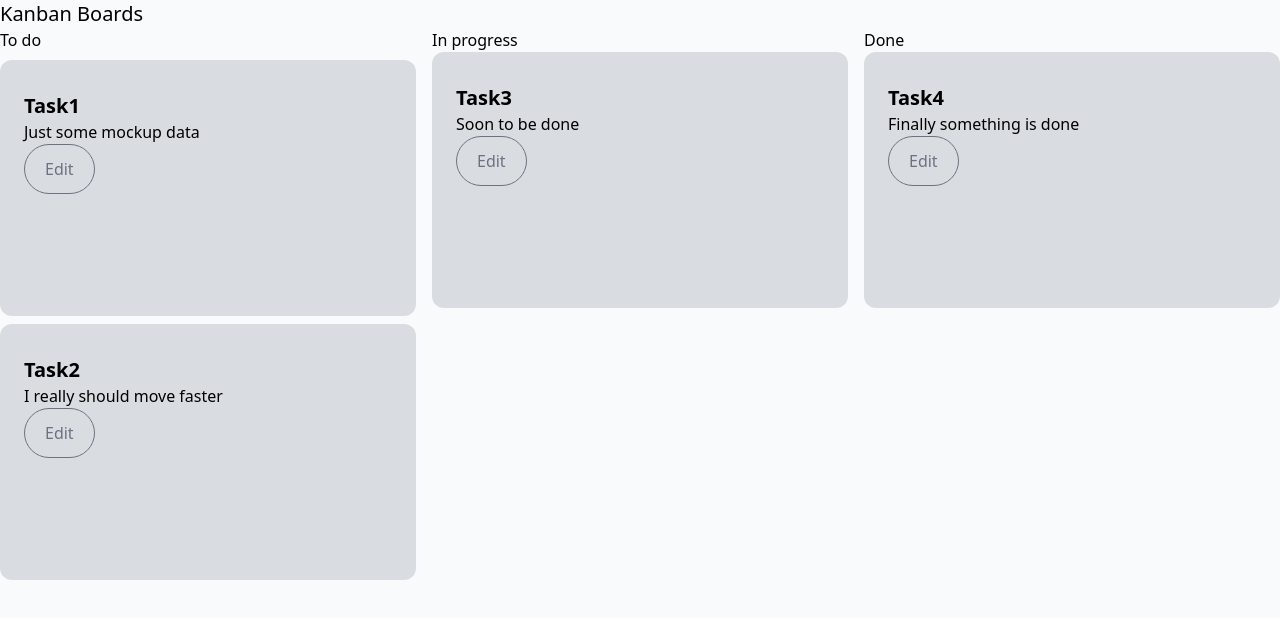
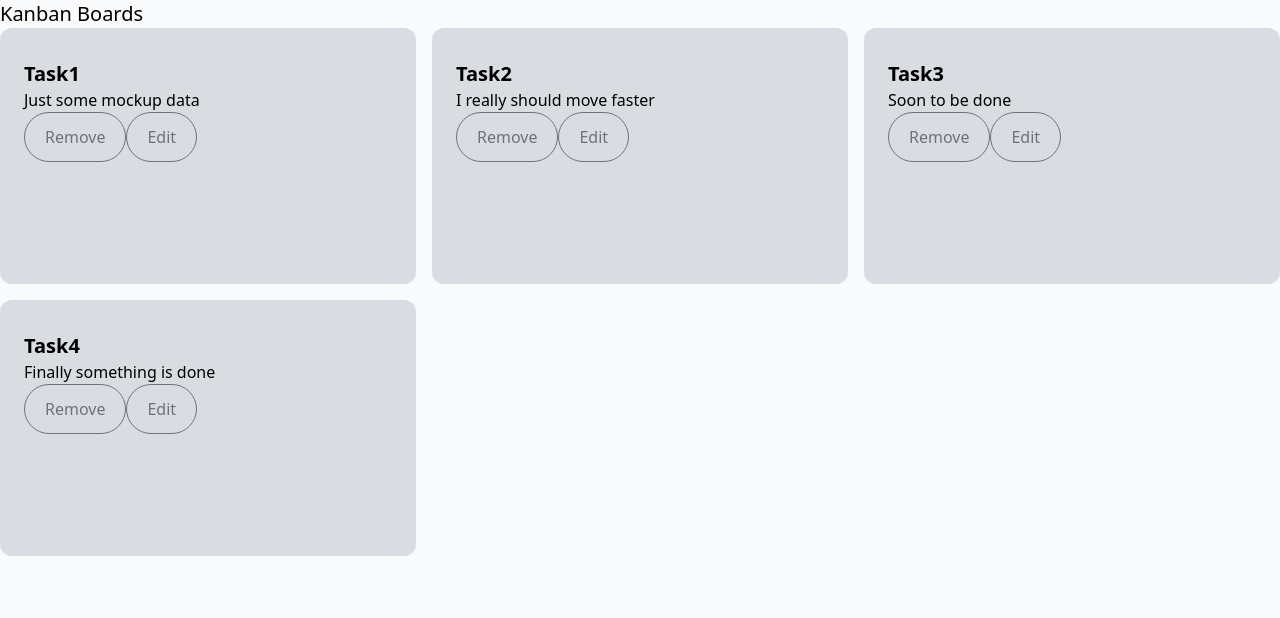
Before and after one commit to vlaier/Kanban-Boards, a Next.js app: page / in a window 1280 px wide. Shown: the top 618 px of the page. Built offline with nearby package versions, Linux system fonts and the light colour scheme.

Commit message:
feat: add Board Context and implements remove task button

```diff
--- a/src/components/boards/BoardContext.tsx
+++ b/src/components/boards/BoardContext.tsx
@@ -1,36 +1,50 @@
-import { createContext, ReactNode, useContext, useState } from 'react';
-import { IBoardState } from '.';
-import { ITaskCard } from '../cards';
+import {
+  createContext,
+  Dispatch,
+  ReactNode,
+  useContext,
+  useReducer,
+} from 'react';
+import { IBoard, IBoardAction } from '.';
 import { mockBasicBoardProps } from './basic/BasicBoard.mocks';
 
-const Context = createContext<IBoardState | null>(null);
+const Context = createContext<IBoard | null>(null);
+const DispatchContext = createContext<Dispatch<IBoardAction> | null>(null);
 
-export const BoardContext = ({ children }: { children: ReactNode }) => {
-  const [tasks, setTasks] = useState<ITaskCard[]>([]);
+const boardReducer = (state: IBoard, action: IBoardAction) => {
+  switch (action.type) {
+    case 'addTask': {
+      const newTask = action.task;
+      return { ...state, tasks: [...state.tasks, newTask] };
+    }
+    case 'removeTask': {
+      const filtredTasks = state.tasks.filter((task) => {
+        return task.id !== action.taskId;
+      });
+      return { ...state, tasks: filtredTasks };
+    }
+  }
+};
+export const BoardContext: React.FC<{ children: ReactNode }> = ({
+  children,
+}) => {
+  const [boardState, dispatch] = useReducer(
+    boardReducer,
+    mockBasicBoardProps.base
+  );
   return (
-    <Context.Provider
-      value={{
-        id: 0,
-        tasks: mockBasicBoardProps.base.tasks,
-        addTask: (item) => {
-          const updatedTasks = [...tasks, item];
-          return setTasks(updatedTasks);
-        },
-        removeTask: (item) => {
-          const filtredTasks = tasks.filter((task) => task.id !== item.id);
-          setTasks(filtredTasks);
-        },
-      }}
-    >
-      {children}
+    <Context.Provider value={boardState}>
+      <DispatchContext.Provider value={dispatch}>
+        {children}
+      </DispatchContext.Provider>
     </Context.Provider>
   );
 };
-
 export const useBoardState = () => {
-  const boardState = useContext(Context);
-  if (!boardState) {
+  const state = useContext(Context);
+  const dispatch = useContext(DispatchContext);
+  if (!state || !dispatch) {
     throw new Error('You forgot to add BoardContext');
   }
-  return boardState;
+  return { state, dispatch };
 };
--- a/src/components/boards/basic/BasicBoard.mocks.ts
+++ b/src/components/boards/basic/BasicBoard.mocks.ts
@@ -2,6 +2,7 @@ import { IBoard } from '..';
 
 const base: IBoard = {
   id: 0,
+  title: 'Design',
   tasks: [
     {
       id: 0,
--- a/src/components/boards/basic/BasicBoard.tsx
+++ b/src/components/boards/basic/BasicBoard.tsx
@@ -1,38 +1,14 @@
 import TaskCard from '@/components/cards/taskcard/TaskCard';
 import { IBoard } from '..';
+import { useBoardState } from '../BoardContext';
+
 const BasicBoard: React.FC<IBoard> = (props) => {
   const { tasks } = { ...props };
-  const toDos = tasks.filter((task) => {
-    return task.stage === 'toDo';
+  const { dispatch } = useBoardState();
+  const tasksElement = tasks.map((task) => {
+    return <TaskCard {...task} key={task.id} />;
   });
-  const inProgress = tasks.filter((task) => {
-    return task.stage === 'inProgress';
-  });
-  const done = tasks.filter((task) => {
-    return task.stage === 'done';
-  });
-  return (
-    <div className="grid grid-cols-3 gap-4">
-      <div id="todo" className=" flex flex-col gap-2">
-        <h3>To do</h3>
-        {toDos.map((task) => {
-          return <TaskCard {...task} key={task.id} />;
-        })}
-      </div>
-      <div id="inprogress">
-        <h3>In progress</h3>
-        {inProgress.map((task) => {
-          return <TaskCard {...task} key={task.id} />;
-        })}
-      </div>
-      <div id="done">
-        <h3>Done</h3>
-        {done.map((task) => {
-          return <TaskCard {...task} key={task.id} />;
-        })}
-      </div>
-    </div>
-  );
+  return <div className="grid grid-cols-3 gap-4">{tasksElement}</div>;
 };
 
 export default BasicBoard;
--- a/src/components/boards/context/ContextBoard.tsx
+++ b/src/components/boards/context/ContextBoard.tsx
@@ -1,9 +1,9 @@
 import BasicBoard from '../basic/BasicBoard';
 import { useBoardState } from '../BoardContext';
 const ContextBoard: React.FC = () => {
-  const { tasks, id } = useBoardState();
-  const props = { tasks, id };
-  return <BasicBoard {...props} />;
+  const { state } = useBoardState();
+
+  return <BasicBoard {...state} />;
 };
 
 export default ContextBoard;
--- a/src/components/boards/index.d.ts
+++ b/src/components/boards/index.d.ts
@@ -2,8 +2,13 @@ import { ITaskCard } from '../cards';
 
 export interface IBoard {
   id: number;
+  title: string;
   tasks: ITaskCard[];
 }
+export type IBoardAction =
+  | { type: 'addTask'; task: ITaskCard }
+  | { type: 'removeTask'; taskId: number };
+
 export interface IBoardState extends IBoard {
   addTask: (item: ITaskCard) => void;
   removeTask: (item: ITaskCard) => void;
--- a/src/components/cards/taskcard/TaskCard.tsx
+++ b/src/components/cards/taskcard/TaskCard.tsx
@@ -1,9 +1,10 @@
+import { useBoardState } from '@/components/boards/BoardContext';
 import { useState } from 'react';
 import { ITaskCard } from '..';
 const TaskCard: React.FC<ITaskCard> = (props) => {
-  const { title, description = '' } = { ...props };
+  const { title, description = '', id } = { ...props };
   const [isEdited, setIsEdited] = useState(false);
-
+  const { dispatch } = useBoardState();
   return (
     <div className="bg-gray-300/80 dark:bg-slate-500/80 backdrop-blur h-64 rounded-xl py-8 px-6">
       <h2 className="text-xl font-bold">{title}</h2>
@@ -14,7 +15,17 @@ const TaskCard: React.FC<ITaskCard> = (props) => {
           <p>{description}</p>
         )}
       </div>
-
+      <button
+        className="py-3 px-5 border-gray-500 text-gray-500 border rounded-full hover:border-gray-400 hover:text-gray-400"
+        onClick={() => {
+          dispatch({
+            type: 'removeTask',
+            taskId: id,
+          });
+        }}
+      >
+        Remove
+      </button>
       <button
         className="py-3 px-5 border-gray-500 text-gray-500 border rounded-full hover:border-gray-400 hover:text-gray-400"
         onClick={() => setIsEdited((prevValue) => !prevValue)}
```
